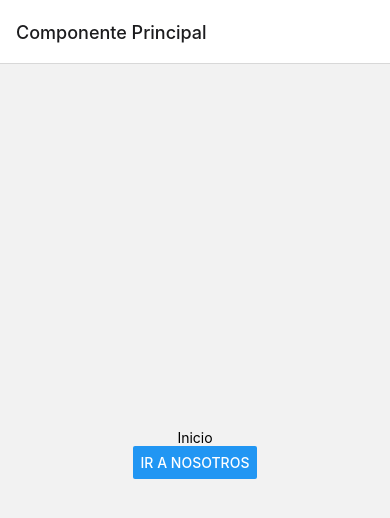
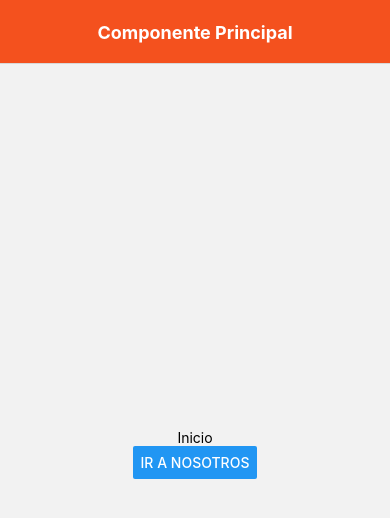
Before and after one commit to Jonathanpv99/RectNavigationApp, a React Native app: screen / in a window 390 px wide. Shown: the top 518 px of the page. Built offline with nearby package versions, Linux system fonts and the light colour scheme.

Commit message:
feat: add scren styles

```diff
--- a/App.tsx
+++ b/App.tsx
@@ -19,12 +19,30 @@ function App(): React.JSX.Element {
     <NavigationContainer>
       <Stack.Navigator
         initialRouteName='Inicio'
+        screenOptions={{
+          headerStyle: {
+            backgroundColor: 'cornflowerblue',
+          },
+          headerTitleStyle: {
+            fontWeight: 'bold',
+            color: '#fff',
+          },
+          headerTitleAlign: 'center',
+        }}
       >
           <Stack.Screen
             name='Inicio'
             component={Inicio}
             options={{
-              title: 'Componente Principal'
+              title: 'Componente Principal',
+              headerStyle: {
+                backgroundColor: '#F4511E',
+              },
+              headerTitleStyle: {
+                fontWeight: 'bold',
+                color: '#fff',
+              },
+              headerTitleAlign: 'center',
             }}
           />
           <Stack.Screen
```
